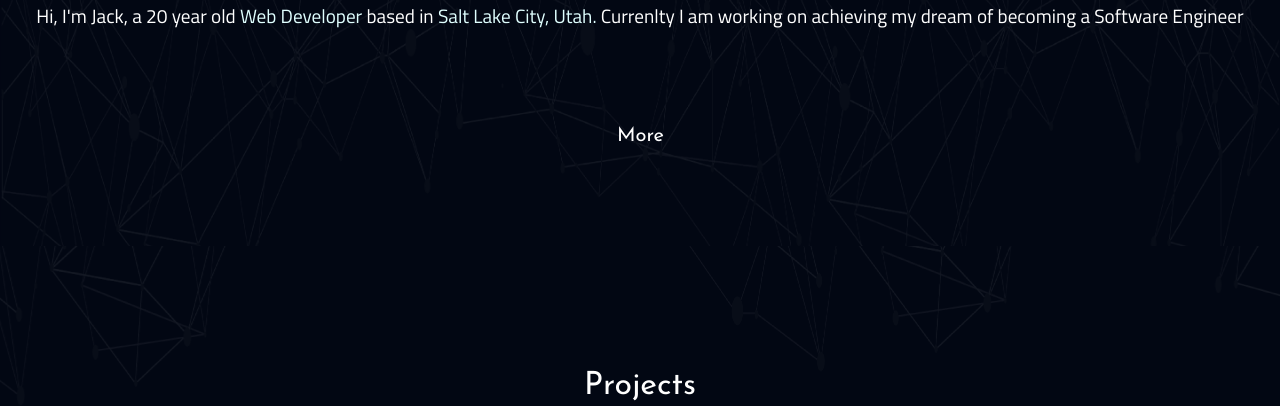
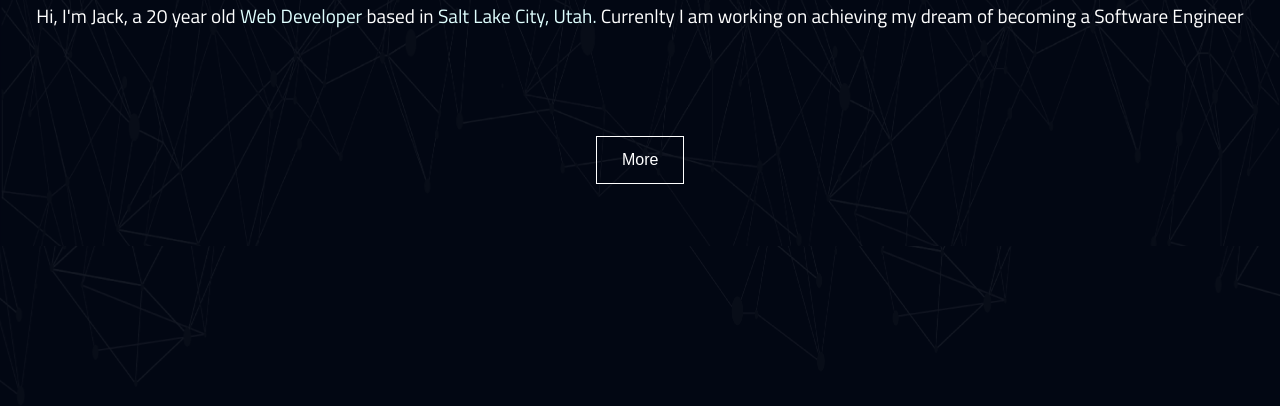
Before and after one commit to JackXN/Personal-Portfolio, a plain HTML site: page index.html in a window 1280 px wide. Shown: the part 394-800 px from the top of the page. Drawn offline with Linux system fonts and the light colour scheme.

Commit message:
Updated Spacing Between Sections

```diff
--- a/index.html
+++ b/index.html
@@ -46,9 +46,9 @@
             <p>Hi, I'm Jack, a 20 year old <span id="webDeveloper">Web Developer</span> based in <span id="city">Salt Lake City, Utah.</span> Currenlty I am working on achieving my dream of becoming a <span id="fullStack">Software Engineer</span></p>
         </div>
 
-<div class="more-button">
-    <a href="#proj" class="hvr-underline-from-center">More</a>
-</div>
+
+    <a href="#proj" class="hvr-underline-from-center" id="more-button">More</a>
+
     </section>
 
 <section class="projects">
--- a/style.css
+++ b/style.css
@@ -69,7 +69,9 @@ a:active {
 
 /* Mobile View */
 
-
+.iconify {
+    color: white;
+}
 body {
     background-color: var(--main-bg-color);
     background-image: url(Images/background-2.png);
@@ -127,6 +129,7 @@ header nav ul li a {
 
 
 .main-page {
+text-align: center;
    min-height: 500px;
     background-image: url(Images/background-2.png);
     background-position: center;
@@ -202,25 +205,24 @@ header nav ul li a {
     color: lightcyan;
 }
 
-.more-button {
-    text-align: center;
+#more-button {
+    position: relative;
+    top: 125px;
+    border: solid white 1px;
+    padding: 15px 25px;
+    color: white;
+    font-family: 'Josefine Sans', sans-serif;
+    font-weight: 400;
+    font-size: regular;
+    transition: border 2s;
 }
 
 
 
+#more-button:hover {
+    border: none;
+}
 
-.more-button a {
-    text-decoration: none;
-    color: var(--main-text-color);
-    position: relative;
-    top: 100px;
-    font-size: 20px;
-    padding: 15px 30px;
-    color: var(--main-text-color);
-    font-family: 'Josefin Sans', sans-serif;
-    font-weight: 400;
-
-}
 
 
 
@@ -244,7 +246,7 @@ header nav ul li a {
     /* display: flex; */
     /* flex-direction: column; */
     position: relative;
-    top: 100px;
+    top: 450px;
    text-align: center;
    padding: 20px;
 
@@ -332,7 +334,7 @@ header nav ul li a {
     min-height: 500px;
     text-align: center;
     position: relative;
-    top: 450px;
+    top: 850px;
     background-image: url(Images/background-2.png);
     background-attachment: fixed;
     background-size: cover;
```
